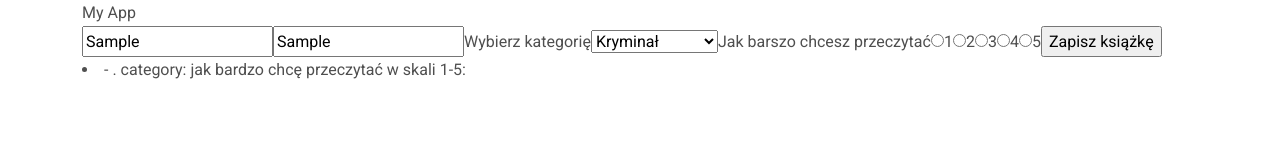
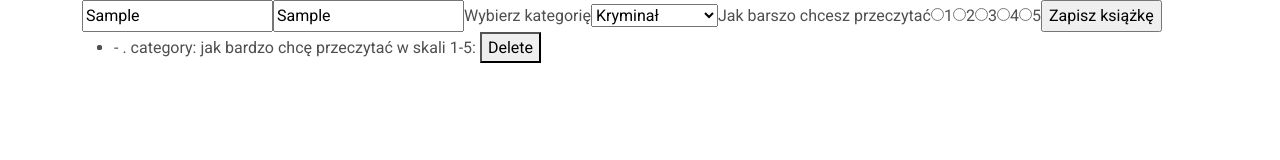
Before and after one commit to aleksandergorecki80/BooksToRead, a website built with webpack: page src/index.html in a window 1280 px wide. Both pictures are taken after typing "Sample", "Sample" into the empty fields and a click on the input "Zapisz książkę". Built offline with nearby package versions, Linux system fonts and the light colour scheme; files whose address does not match are found by name.

Commit message:
Rerender a  books list

```diff
--- a/package.json
+++ b/package.json
@@ -91,6 +91,7 @@
     "detect-autofill": "^1.1.3",
     "mdb-ui-kit": "^3.2.0",
     "perfect-scrollbar": "^1.5.0",
-    "popper.js": "^1.16.1"
+    "popper.js": "^1.16.1",
+    "uuid": "^8.3.2"
   }
 }
--- a/src/index.html
+++ b/src/index.html
@@ -27,7 +27,8 @@
     <!-- Start your project here-->
     <div class="container">
       <div id="app">
-        My App
+        <div id="form"></div>
+        <ul id='book-list'></ul>
       </div>
     </div>
     <!-- End your project here-->
--- a/src/js/formElements/inputClass.js
+++ b/src/js/formElements/inputClass.js
@@ -1,8 +1,9 @@
 export class Input {
-  constructor(id, type, inputName, value) {
+  constructor(id, type, inputName, value, className) {
     this.id = id;
     this.type = type;
     this.inputName = inputName;
     this.value = value;
+    this.className = className;
   }
 }
--- a/src/js/formElements/submitClass.js
+++ b/src/js/formElements/submitClass.js
@@ -3,8 +3,11 @@ import { Input } from './inputClass';
 export class Submit extends Input {
   creteSubmit() {
     const submit = document.createElement('input');
+    submit.id = this.id;
     submit.type = this.type;
+    submit.name = this.inputName;
     submit.value = this.value;
+    submit.className = this.className;
     return submit;
   }
 }
--- a/src/js/functions/functions.js
+++ b/src/js/functions/functions.js
@@ -5,3 +5,5 @@ export const createLabel = (htmlForValue, descriptionText) => {
   label.appendChild(description);
   return label;
 };
+
+// export remove
--- a/src/js/index.js
+++ b/src/js/index.js
@@ -30,7 +30,7 @@ const titleInput = new TextInput('input-title', 'text', 'title', '', 'Podaj tytu
 const authorInput = new TextInput('input-author', 'text', 'author', '', 'Podaj autora');
 const selectCategory = new Select('select-list', 'select-list', categories);
 
-const app = document.getElementById('app');
+const app = document.getElementById('form');
 form.appendChild(titleInput.createTextInput());
 form.appendChild(authorInput.createTextInput());
 
@@ -74,9 +74,49 @@ radios.forEach((radio) => {
   });
 });
 
+const ulBookList = document.getElementById('book-list');
+
+function createListOfBooks() {
+  return booksList.map((book) => {
+    const li = `<li id=${book.id}>
+          ${book.title} - ${book.author}.
+          category: ${book.category}
+          jak bardzo chcę przeczytać w skali 1-5: ${book.priority} <button class=remove-book>Delete</button></li>`;
+    return li;
+  });
+}
+
+function ulRemoveBook(title) {
+  return booksList.filter((book) => {
+    return book.title === title;
+  });
+}
+
 submitForm.addEventListener('submit', (event) => {
   event.preventDefault();
+  if (ulBookList.childElementCount > 0) {
+    for (let i = 0; i < ulBookList.childElementCount; i++) {
+      ulBookList.removeChild(ulBookList.childNodes[i]);
+    }
+  }
   const book = new Book(newBook.title, newBook.author, newBook.category, newBook.priority);
   booksList.push(book);
-  app.appendChild(book.buildNewBook());
+
+  const liToAppend = document.createElement('li');
+  const liContent = createListOfBooks();
+  liToAppend.innerHTML = liContent;
+
+  ulBookList.appendChild(liToAppend);
 });
+
+ulBookList.addEventListener('click', (event) => {
+  if (event.target.className === 'remove-book') {
+    // event.target.parentElement.remove();
+    console.log(event.target.parentElement.parentElement);
+    console.log(event.target.parentElement.parentElement);
+  }
+});
+
+window.onload = function () {
+  //   console.log('LOADED!');
+};
--- a/src/js/state/book.js
+++ b/src/js/state/book.js
@@ -1,17 +1,27 @@
+import { v4 as uuidv4 } from 'uuid';
+import { Submit } from '../formElements/submitClass';
+
+
+
+const deleteBook = new Submit('', 'submit', 'remove', 'Usuń książkę', 'remove-book');
 export class Book {
   constructor(title, author, category, priority) {
+    this.id = uuidv4();
     this.title = title;
     this.author = author;
     this.category = category;
     this.priority = priority;
   }
+
   buildNewBook() {
-    const li = document.createElement('li');
-    li.innerHTML = `
+    let li = document.createElement('li');
+    li = `
       ${this.title} - ${this.author}.
       category: ${this.category}
       jak bardzo chcę przeczytać w skali 1-5: ${this.priority}
+      <button class="remove">Delete</button>
       `;
+    //  li.appendChild(deleteBook.creteSubmit());
     return li;
   }
 }
```
Also changed, not shown: 1 other file.
